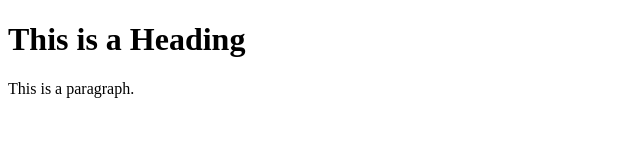
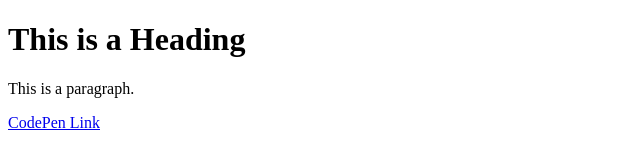
Before and after one commit to CastleGreySkull/wdd230, a plain HTML site: page index.html in a window 1280 px wide. Shown: the whole page, without its empty margins (0-640 px from the left). Drawn offline with Linux system fonts and the light colour scheme.

Commit message:
Added CodePen Link

```diff
--- a/index.html
+++ b/index.html
@@ -6,5 +6,6 @@
   <body>
     <h1>This is a Heading</h1>
     <p>This is a paragraph.</p>
+    <a href="https://codepen.io/CastleGreySkull/pen/MWBbZLy">CodePen Link</a>
   </body>
 </html>
```
